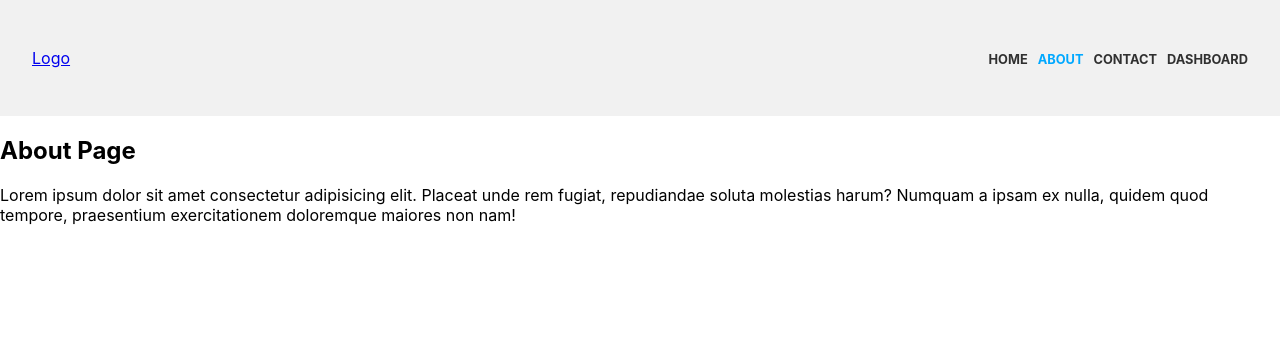
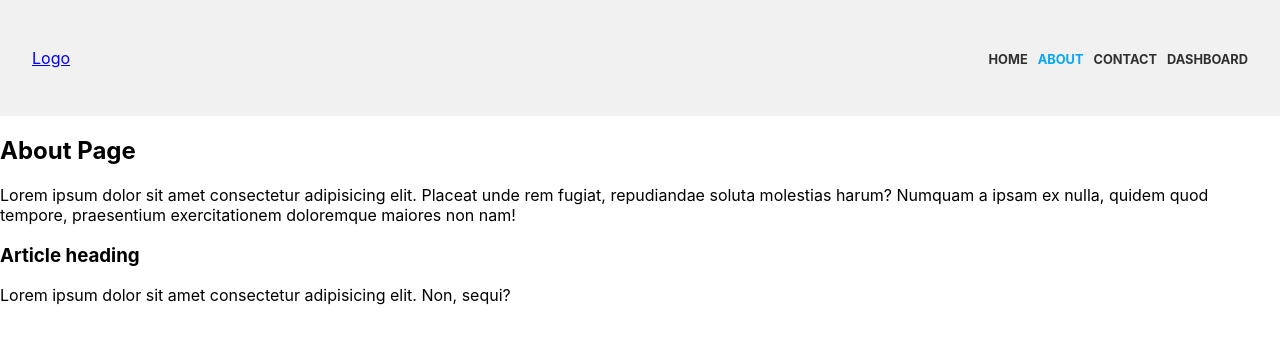
Before and after one commit to hatter8/router-app, a React (Create React App) app: page /about in a window 1280 px wide. Shown: the top 344 px of the page. Built offline with nearby package versions, Linux system fonts and the light colour scheme.

Commit message:
Update About.js
Update 2 to about page

```diff
--- a/src/components/About.js
+++ b/src/components/About.js
@@ -8,7 +8,12 @@
                 <div className="">
                     <h2>About Page</h2>
                     <p>Lorem ipsum dolor sit amet consectetur adipisicing elit. Placeat unde rem fugiat, repudiandae soluta molestias harum? Numquam a ipsam ex nulla, quidem quod tempore, praesentium exercitationem doloremque maiores non nam!</p>
-
+                    <div>
+                        <article>
+                            <h3>Article heading</h3>
+                            <p>Lorem ipsum dolor sit amet consectetur adipisicing elit. Non, sequi?</p>
+                        </article>
+                    </div>
                 </div>
             </>
         )
```
